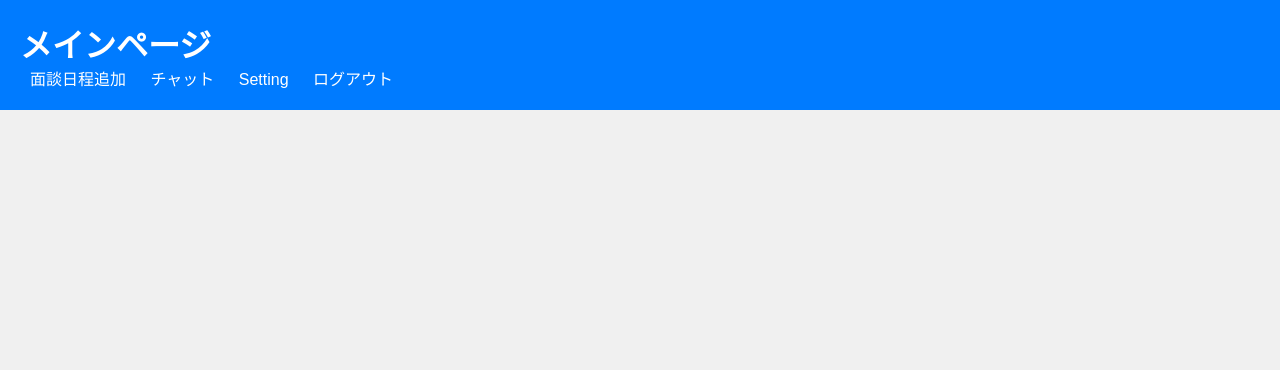
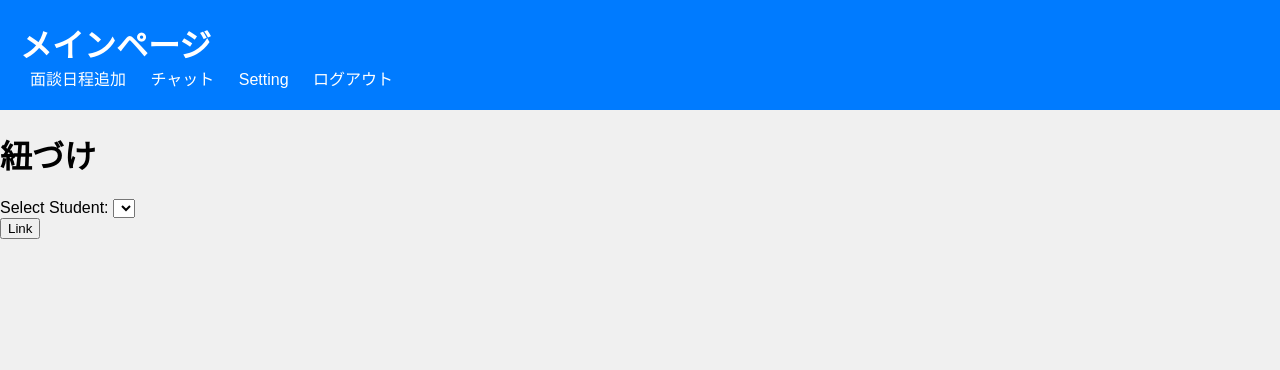
Before and after one commit to ipon1207/pbl, a PHP site: page /setting.php in a window 1280 px wide. Shown: the top 370 px of the page. Run offline with PHP 8.4, Linux system fonts and the light colour scheme; a user stored in the database is signed in; data comes from the database, SQL or seed files in the repository; lists and menus that the app fills with data are empty.

Commit message:
set lang

```diff
--- a/main.php
+++ b/main.php
@@ -218,7 +218,7 @@ if ($_SERVER['REQUEST_METHOD'] === 'POST') {
         <a href="add_appointment.php">面談日程追加</a>
         <a href="talk.php">チャット</a>
         <?php if ($attribute == 1) || ($attribute==3): ?>
-            <a href="setting.php">Setting</a>
+            <a href="setting.php">設定</a>
         <?php endif; ?>
         <a href="logout.php">ログアウト</a>
     </div>
--- a/setting.php
+++ b/setting.php
@@ -88,6 +88,19 @@ $stmt->close();
         <a href="setting.php">Setting</a>
         <a href="logout.php">ログアウト</a>
     </div>
+
+    <h1>紐づけ</h1>
+    <form method="post" action="link_parent_student.php">
+        <label for="student_id">Select Student:</label>
+        <select name="student_id" required>
+            <?php while($row = $result->fetch_assoc()): ?>
+                <option value="<?php echo $row['id']; ?>"><?php echo $row['username']; ?></option>
+            <?php endwhile; ?>
+        </select><br>
+        <button type="submit">Link</button>
+    </form>
+
+
 </body>
 </html>
 
```
